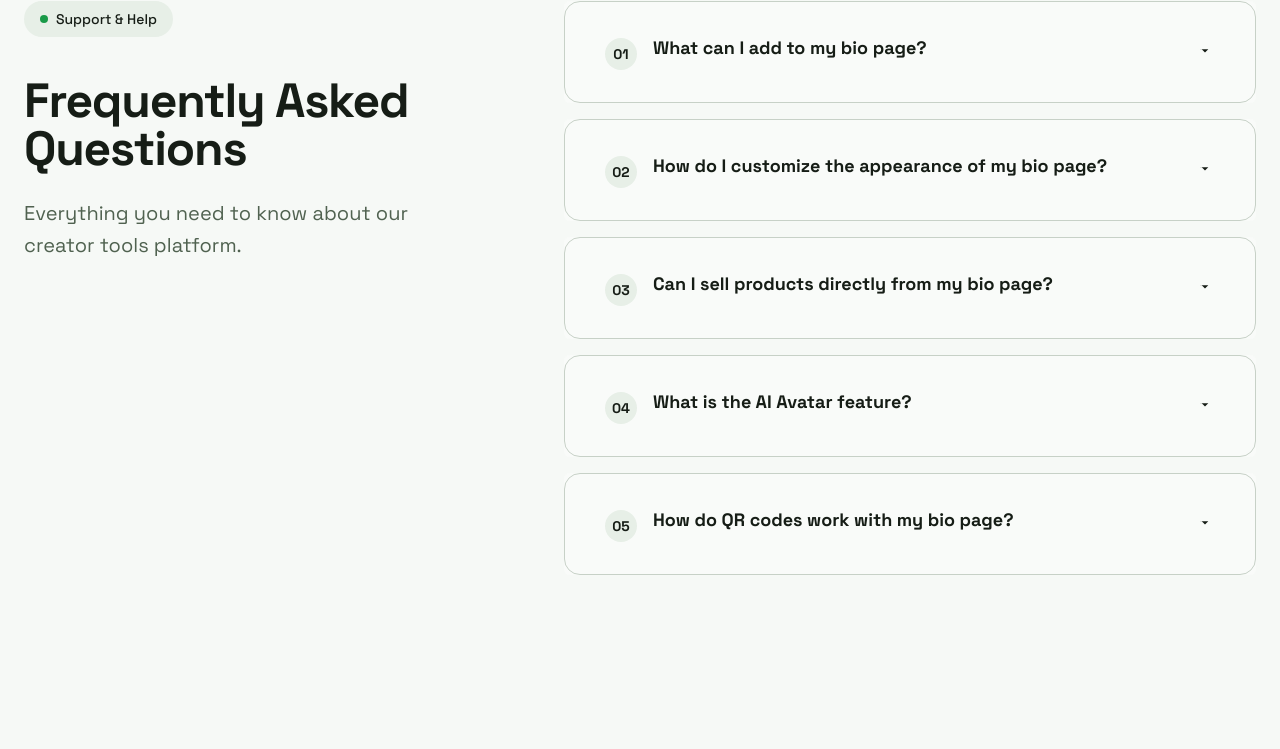
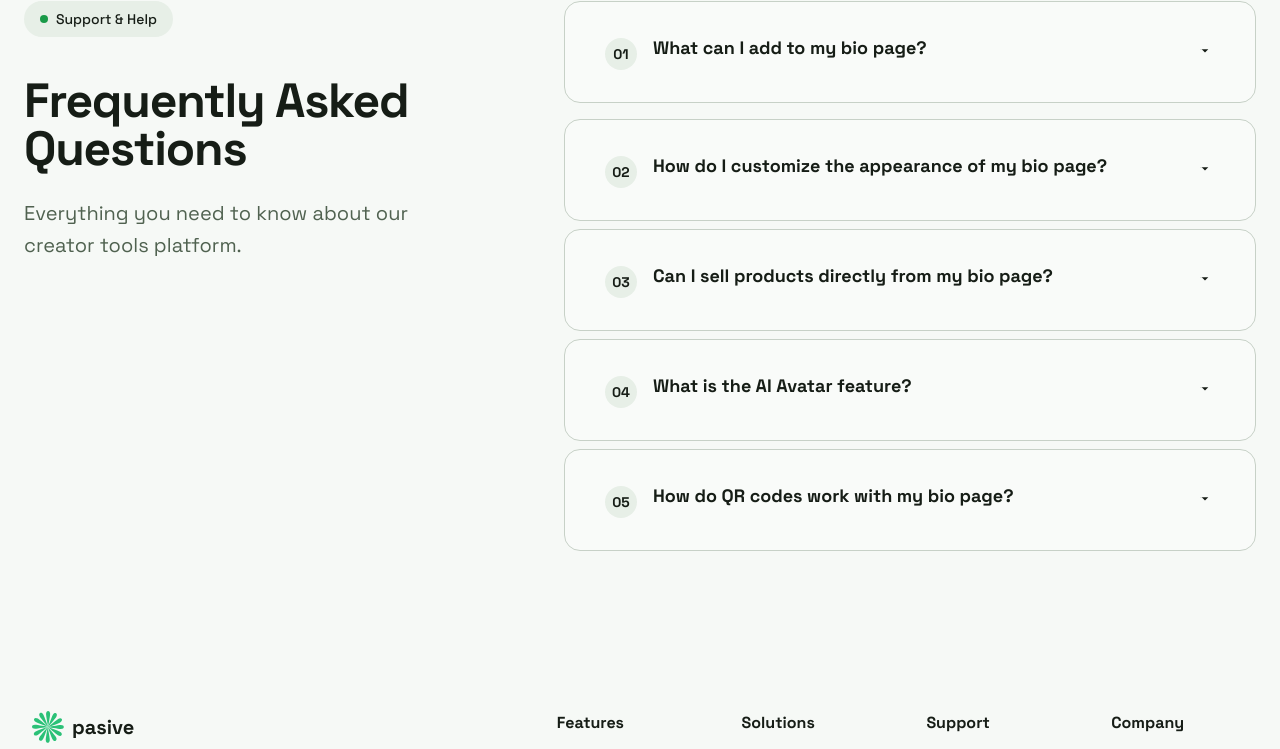
Before and after one commit to Cybvr/pasiveco, a Next.js app: page / in a window 1280 px wide. Shown: the part 4538-5287 px from the top of the page. Built offline with nearby package versions, Linux system fonts and the light colour scheme; no server answers; the database is empty; a web font is replaced by a local one.

Commit message:
fix: resolve React prop error and force light theme

```diff
--- a/app/layout.tsx
+++ b/app/layout.tsx
@@ -81,6 +81,7 @@ export default async function RootLayout({
         <ThemeProvider
           attribute="class"
           defaultTheme="light"
+          forcedTheme="light"
           enableSystem={false}
           disableTransitionOnChange={false}
         >
--- a/app/page.tsx
+++ b/app/page.tsx
@@ -274,8 +274,7 @@ const FaqSection = () => (
             <div className="space-y-4">
               <Accordion type="single" collapsible>
                 {FAQ_DATA.map((item, index) => (
-                  <AccordionItem key={item.id} value={item.id}>
-                    <div className="bg-card rounded-2xl px-6 border border-border mb-4">
+                  <AccordionItem key={item.id} value={item.id} className="bg-card rounded-2xl px-6 border border-border mb-4">
                       <AccordionTrigger>
                         <div className="text-left text-lg font-semibold text-foreground py-6">
                             <span className="flex items-start gap-4">
@@ -291,7 +290,6 @@ const FaqSection = () => (
                             {item.answer}
                         </div>
                       </AccordionContent>
-                    </div>
                   </AccordionItem>
                 ))}
               </Accordion>
--- a/components/ui/accordion.tsx
+++ b/components/ui/accordion.tsx
@@ -28,14 +28,12 @@ export const Accordion: React.FC<AccordionProps> = ({ children, type, collapsibl
   );
 };
 
-export const AccordionItem: React.FC<{ value: string; children: React.ReactNode }> = ({ value, children }) => {
-  // Pass the value down to children to identify this accordion item
+export const AccordionItem: React.FC<{ value: string; children: React.ReactNode; className?: string }> = ({ value, children, className }) => {
   return (
-    <div data-value={value} className="bg-card rounded-md">
+    <div data-value={value} className={className}>
       {React.Children.map(children, child => {
-        // Pass the value prop to each child
-        if (React.isValidElement(child)) {
-          return React.cloneElement(child, { itemValue: value });
+        if (React.isValidElement(child) && typeof child.type !== 'string') {
+          return React.cloneElement(child as React.ReactElement<any>, { itemValue: value });
         }
         return child;
       })}
```
